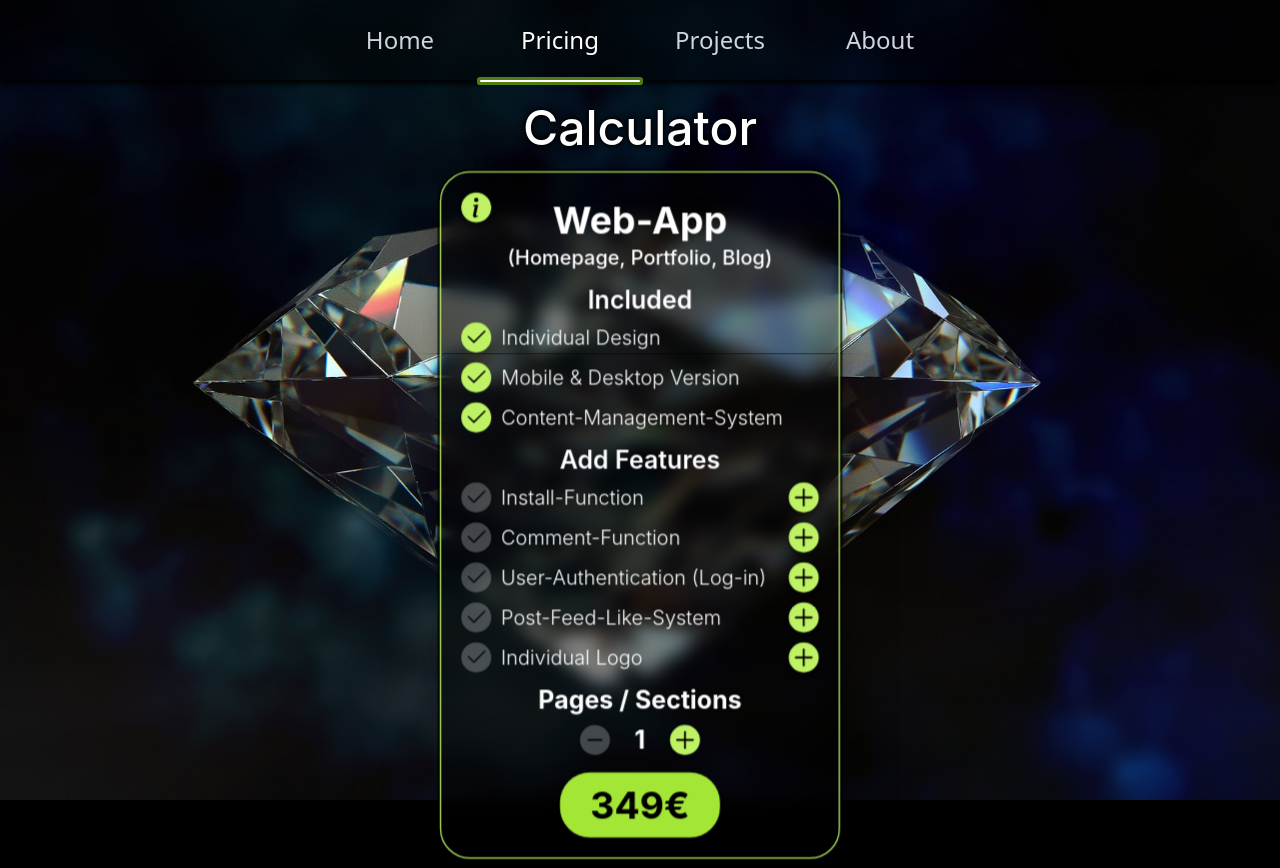
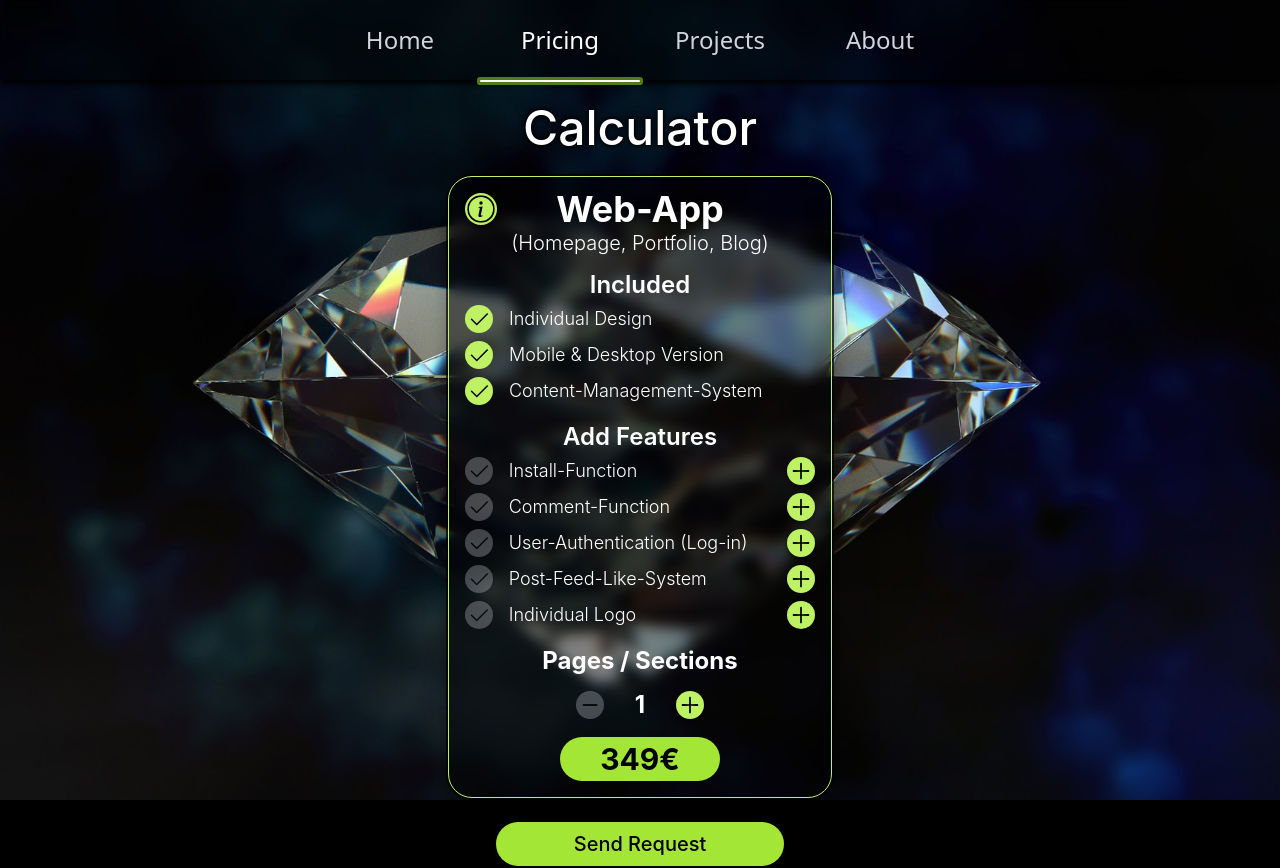
Before and after one commit to fvjupiter/synesthesigns, a Next.js app: page /pricing in a window 1280 px wide. Shown: the top 868 px of the page. Built offline with nearby package versions, Linux system fonts and the light colour scheme.

Commit message:
accordeon

```diff
--- /dev/null
+++ b/components/Background.js
@@ -0,0 +1,52 @@
+import React from 'react'
+import Image from 'next/image'
+import Hacker from '../public/hacker.jpg'
+import Diamond from '../public/diamond.jpg'
+import Blockchain from '../public/blockchain.jpg'
+import FredyImg from '../public/fredy.jpeg'
+import BlueOrangeSpiral from '../public/blueOrangeSpiral.jpg'
+
+export default function Background({ asPath }) {
+  return <>
+    <div className='top-0 left-0 h-screen w-screen fixed z-0 bg-black'>
+        {
+        asPath == '/pricing' ? <>
+            <Image
+                src={Diamond}
+                placeholder="blur"
+                layout='fill'
+                objectFit={'cover'}
+                objectPosition='center'
+            />
+        </>
+        : asPath == '/projects' ? <>
+            <Image
+                src={Blockchain}
+                placeholder="blur"
+                layout='fill'
+                objectFit={'cover'}
+                objectPosition='center'
+            />
+            <div className={`top-0 left-0 right-0 bottom-0 absolute z-0 bg-gradient-to-b from-black/60 via-black/40 to-black/80 sm:from-transparent sm:via-transparent sm:to-transparent`}/>
+        </>
+        : asPath == '/about' ?
+            <Image
+                src={FredyImg}
+                placeholder="blur"
+                layout='fill'
+                objectFit={'contain'}
+                objectPosition='center'
+            />
+        : <>
+            <Image
+                src={Hacker}
+                placeholder="blur"
+                layout='fill'
+                objectFit={'cover'}
+                objectPosition='center'
+            />
+        </>
+        }
+    </div>
+  </>
+}
--- /dev/null
+++ b/components/Layout.js
@@ -0,0 +1,42 @@
+import React, { useState, useEffect } from 'react'
+import { useRouter } from 'next/router'
+import Head from 'next/head'
+import TopBar from '../components/TopBar'
+import Footer from '../components/Footer'
+import Background from './Background'
+
+export default function Layout({ screen, children }) {
+    const router = useRouter()
+    const asPath = router.asPath
+
+    const navItems = [
+      ['Home', '/', 'bg-white ring ring-purple-500/50'],
+      ['Pricing', '/pricing', 'bg-white ring ring-lime-500/60'],
+      ['Projects', '/projects', 'bg-white ring ring-blue-500/70'],
+      ['About', '/about', 'bg-white ring ring-pink-400/50']
+    ]
+
+    const [id, setid] = useState(0)
+    useEffect(() => {
+      for (let i = 0; i < navItems.length; i++) {
+        if(asPath.includes(navItems[i][1])) setid(i)
+      }
+    }, [asPath])
+
+    return <>
+        <Head>
+            <title>Web-Dev Frederik Schoof</title>
+            <meta name="description" content="Modern Web-Apps" />
+            <link rel="icon" href="/fredy.jpeg" />
+        </Head>
+
+        <TopBar id={id} setid={setid} navItems={navItems}/>
+
+        <div className='mt-20 z-10 w-screen absolute'>
+            {children}
+            {screen.height && <Footer />}
+        </div>
+
+        <Background asPath={asPath}/>
+    </>
+}
--- a/components/PricingCard.js
+++ b/components/PricingCard.js
@@ -1,31 +1,38 @@
-import React, { useEffect, useState } from 'react'
+import React, { useEffect, useRef, useState } from 'react'
 import { BsCheck2, BsDash, BsInfoCircle, BsX } from 'react-icons/bs'
 
 export default function PricingCard({ data, price, setToggleData, setSectionsData }) {
     const [isCardInfo, setisCardInfo] = useState(false)
-    useEffect(() => setisCardInfo(false), [])
+    const [infoHeight, setinfoHeight] = useState(0)
+    const infoRef = useRef()
+    useEffect(() => {
+        setisCardInfo(false)
+        setinfoHeight(infoRef.current.clientHeight)
+    }, [])
+
     return <>
-        <div className={`scale-110 sm:scale-[1.25] bg-black backdrop bg-opacity-50 ring-black/70 ${isCardInfo ? 'border-lime-200' : 'border-lime-300'}
+        <div className={` bg-black backdrop bg-opacity-50 ring-black/70 ${isCardInfo ? 'border-lime-200' : 'border-lime-300'}
                 shadow-5xl text-white mx-auto
-                overflow-hidden border ring-2 duration-300 rounded-3xl h-[550px] w-80 py-4 m-2 mt-8 sm:mt-10
+                overflow-hidden border ring-2 duration-300 rounded-3xl w-[356px] sm:w-96 py-4
             `}
             >
                 <div onClick={() => setisCardInfo(!isCardInfo)}
                     className={`
                         ${isCardInfo ? 'hover:text-red-600 text-red-800 active:shadow-answers-inner' : 'hover:bg-lime-100 bg-lime-300 text-black shadow-answers active:shadow-none'}
-                        duration-300 rounded-full ml-4 w-6 h-6 group flex justify-center items-center
+                        duration-300 rounded-full ml-4 w-8 h-8 group flex justify-center items-center
                         overflow-hidden cursor-pointer
                     `}>
                     {!isCardInfo ? <BsInfoCircle size={24} className={'scale-[1.15]'}/> : <BsX size={24} />}
                 </div>
-                <div className={`${isCardInfo ? `h-[544px] overflow-scroll pb-20` : `h-0 overflow-hidden`}
-                    w-full px-4 duration-300 ease-in-out z-20 rounded-2xl text-justify text-sm font-light
+                <div style={{ height: isCardInfo ? infoHeight : 0 }}
+                    className={`${isCardInfo && `mb-32`} overflow-hidden
+                    w-full px-4 duration-500 ease-in-out z-20 rounded-2xl text-justify text-md sm:text-lg
                     `}>
+                        <div ref={infoRef} className='font-light'>
                             A <span className='font-bold'>Web-App</span> is basically a Website which preloads and stores the single pages,
                             so it can behave like a desktop or mobile app.<br/><br/>
                             <ul className='px-4'>
-                            <li className='font-light list-decimal'>Add or remove <span className='font-bold'>features &amp; pages</span></li>
-                            <li className='font-light list-decimal'>A page / section is an area on the Web-App e.g. <span className='font-bold'>Home</span>, <span className='font-bold'>About</span> or an <span className='font-bold'>Image-Gallery</span></li>
+                                <li className='font-light list-decimal'>Add or remove <span className='font-bold'>features &amp; pages</span> (a page / section is an area on the Web-App e.g. <span className='font-bold'>Home</span>, <span className='font-bold'>About</span> or an <span className='font-bold'>Image-Gallery</span>)</li>
                                 <li className='font-light list-decimal'>The price is a prediction and can vary based on your requirements</li>
                                 <li className='font-light list-decimal'>Hit <span className='font-bold'>Send Request</span> to send me an e-mail and receive a <span className='font-bold'>personal offer</span></li>
                                 <li className='font-light list-decimal'>Please provide additional information about what kind of Web-App you&apos;re looking for as well as your <span className='font-bold'>design wishes</span></li>
@@ -52,35 +59,35 @@ export default function PricingCard({ data, price, setToggleData, setSectionsDat
                             </a>
 
 
-
                         </div>
-                <div className={`text-3xl font-cursive font-bold text-center -mt-5`}>{data.title}</div>
-                <div className={`mb-2`}><div className={`text-center font-medium`}>{data.types}</div></div>
-                <UpperSection title={'Included'} height={'h-32 px-4'}>
+                </div>
+                <div className={`text-3xl sm:text-4xl font-cursive font-bold text-center -mt-9`}>{data.title}</div>
+                <div className={`mb-3`}><div className={`text-center text-lg sm:text-xl font-light`}>{data.types}</div></div>
+                <UpperSection title={'Included'}>
                     {data.included.map((title, ind) => (
-                        <div key={ind} className={`flex py-1 items-center justify-start`}>
+                        <div key={ind} className={`flex py-1 px-4 items-center justify-start`}>
                             {getCheckedBox(true)}
-                            <div className='ml-2 font-light'>{title}</div>
+                            <div className='ml-4 text-md sm:text-lg font-light'>{title}</div>
                         </div>
                     ))}
                 </UpperSection>
-                <UpperSection title={'Add Features'} height={'h-48'}>
+                <UpperSection title={'Add Features'}>
                     {data.extras.map((arr, ind) => (
                         <ExtraToggle key={ind} arr={arr} setToggleData={setToggleData}/>
                     ))}
                 </UpperSection>
-                <div className={`text-xl font-bold text-center`}>{data.sections[0]}</div>
+                <div className={`text-xl sm:text-2xl font-bold text-center mb-2`}>{data.sections[0]}</div>
                 <AddSections setSectionsData={setSectionsData} sections={data.sections}/>
-                <div className={`mx-auto relative text-3xl font-bold w-32 inset-x-1/2 -ml-16 mt-2 px-4 py-2 rounded-3xl text-center text-black bg-lime-400`}>
+                <div className={`mx-auto text-3xl font-bold w-36 sm:w-40 mt-2 py-1 rounded-3xl text-center text-black bg-lime-400`}>
                     {price}€
                 </div>
         </div>
     </>
 }
 
-const UpperSection = ({ title, height, children }) => <>
-    <div className={`${height}`}>
-        <div className={`text-xl font-semibold text-center`}
+const UpperSection = ({ title, children }) => <>
+    <div className={`mb-3`}>
+        <div className={`text-xl sm:text-2xl font-semibold text-center`}
             >{title}
         </div>
         {children}
@@ -88,10 +95,10 @@ const UpperSection = ({ title, height, children }) => <>
 </>
 
 const getCheckedBox = isCheck => <>
-    <div className={`h-6 w-6 ${isCheck ? 'opacity-100 bg-lime-300' : 'opacity-30 bg-gray-300'}
-      text-black rounded-full flex items-center justify-center duration-300`}
+    <div className={`w-6 h-6 sm:w-7 sm:h-7 ${isCheck ? 'opacity-100 bg-lime-300' : 'opacity-30 bg-gray-300'}
+      text-black rounded-full flex items-center justify-center duration-300 pt-0.5`}
         >
-            <BsCheck2 size={20} />
+            <BsCheck2 size={24} />
     </div>
 </>
 
@@ -104,10 +111,10 @@ const ExtraToggle = ({ arr, setToggleData }) => {
     return <>
         <div key={'toggle'+arr[0]}
             onClick={setData}
-            className={`group flex py-1 items-center justify-start cursor-pointer hover:bg-white/10 px-4`}
+            className={`group flex py-1 px-4 items-center justify-start cursor-pointer hover:bg-white/10`}
             >
             {getCheckedBox(isActive)}
-            <div className={`ml-2 flex justify-between w-64`}>
+            <div className={`ml-4 text-md sm:text-lg flex justify-between w-[310px]`}>
                 <div className='font-light'>{arr[0]}</div>
                 <div className={`
                     ${isActive ? 'bg-opacity-0'
@@ -116,9 +123,10 @@ const ExtraToggle = ({ arr, setToggleData }) => {
                     >
                     <div className={`${isActive ? 'rotate-0' : '-rotate-45'}
                         ${isActive ? 'group-hover:text-red-600 text-red-800' : 'text-black'}
+                        center w-6 h-6 sm:w-7 sm:h-7
                         duration-300`}
                         >
-                            <BsX size={24} />
+                            <BsX size={30} />
                     </div>
                 </div>
             </div>
@@ -136,22 +144,24 @@ const AddSections = ({ setSectionsData, sections }) => {
         )
         setamount(isAdd ? amount + 1 : amount - 1)
     }
-    return <div className={`center w-24 py-1 mx-auto justify-between`}>
+    return <div className={`center w-32 py-1 mx-auto justify-between mb-3`}>
         <div onClick={() => { if(amount > sections[1]) setData(false) }}
             className={`${amount > sections[1] ? `hover:bg-red-100 active:shadow-none bg-red-300 shadow-answers cursor-pointer`
                 : 'opacity-30 bg-gray-300'}
+                w-6 h-6 sm:w-7 sm:h-7
                 center duration-300 rounded-full`}>
             <div className={`text-black duration-300`}>
-                <BsDash size={24} />
+                <BsDash size={30} />
             </div>
         </div>
-        <div className='text-xl font-bold'>{amount}</div>
+        <div className='text-2xl font-bold'>{amount}</div>
         <div onClick={() => { if(amount < (sections[3] ? sections[3] : 99))  setData(true) }}
             className={`${amount < (sections[3] ? sections[3] : 99) ? `hover:bg-lime-100 active:shadow-none bg-lime-300 shadow-answers cursor-pointer`
                 : 'opacity-30 bg-gray-300'}
+
                 duration-300 center rounded-full`}>
-            <div className={`-rotate-45 text-black duration-300`}>
-                <BsX size={24} />
+            <div className={`-rotate-45 text-black duration-300 w-6 h-6 sm:w-7 sm:h-7 center`}>
+                <BsX size={30} />
             </div>
         </div>
     </div>
--- a/pages/_app.js
+++ b/pages/_app.js
@@ -1,32 +1,8 @@
 import React, { useState, useEffect, useRef } from 'react'
-import { useRouter } from 'next/router'
 import '../styles/globals.css'
-import Head from 'next/head'
-import Image from 'next/image'
-import TopBar from '../components/TopBar'
-import Hacker from '../public/hacker.jpg'
-import Diamond from '../public/diamond.jpg'
-import Blockchain from '../public/blockchain.jpg'
-import FredyImg from '../public/fredy.jpeg'
-import BlueOrangeSpiral from '../public/blueOrangeSpiral.jpg'
-import Footer from '../components/Footer'
+import Layout from '../components/Layout'
 
 function MyApp({ Component, pageProps }) {
-  const router = useRouter()
-  const asPath = router.asPath
-  const navItems = [
-    ['Home', '/', 'bg-white ring ring-purple-500/50'],
-    ['Pricing', '/pricing', 'bg-white ring ring-lime-500/60'],
-    ['Projects', '/projects', 'bg-white ring ring-blue-500/70'],
-    ['About', '/about', 'bg-white ring ring-pink-400/50']
-  ]
-  const [id, setid] = useState(0)
-  useEffect(() => {
-    for (let i = 0; i < navItems.length; i++) {
-      if(asPath.includes(navItems[i][1])) setid(i)
-    }
-  }, [asPath])
-
   const screenRef = useRef()
   const [screen, setscreen] = useState({ height: 0, width: 0 })
   useEffect(() => {
@@ -35,60 +11,13 @@ function MyApp({ Component, pageProps }) {
     })
     observer.observe(screenRef.current)
     return () => screenRef.current && observer.unobserve(screenRef.current)
-}, [])
+  }, [])
 
   return <>
-    <Head>
-      <title>Web-Dev Frederik Schoof</title>
-      <meta name="description" content="Modern Web-Apps" />
-      <link rel="icon" href="/fredy.jpeg" />
-    </Head>
     <div ref={screenRef} className='h-screen w-screen fixed -z-50'/>
-    <TopBar id={id} setid={setid} navItems={navItems}/>
-    <div className='mt-20 z-10 w-screen absolute'>
+    <Layout screen={screen}>
       <Component {...pageProps} screen={screen}/>
-      {screen.height && <Footer />}
-    </div>
-    <div className='top-0 left-0 h-screen w-screen fixed z-0 bg-black'>
-    {
-      asPath == '/pricing' ? <>
-        <Image
-            src={Diamond}
-            placeholder="blur"
-            layout='fill'
-            objectFit={'cover'}
-            objectPosition='center'
-        />
-      </>
-      : asPath == '/projects' ? <>
-        <Image
-            src={Blockchain}
-            placeholder="blur"
-            layout='fill'
-            objectFit={'cover'}
-            objectPosition='center'
-        />
-        <div className={`top-0 left-0 right-0 bottom-0 absolute z-0 bg-gradient-to-b from-black/60 via-black/40 to-black/80 sm:from-transparent sm:via-transparent sm:to-transparent`}/>
-      </>
-      : asPath == '/about' ?
-        <Image
-            src={FredyImg}
-            placeholder="blur"
-            layout='fill'
-            objectFit={'contain'}
-            objectPosition='center'
-        />
-      : <>
-        <Image
-            src={Hacker}
-            placeholder="blur"
-            layout='fill'
-            objectFit={'cover'}
-            objectPosition='center'
-        />
-      </>
-    }
-    </div>
+    </Layout>
   </>
 }
 
--- a/pages/pricing.js
+++ b/pages/pricing.js
@@ -45,14 +45,14 @@ export default function Pricing({ screen }) {
     <div style={{ minHeight: screen.height -80 }} className={`pb-4`}>
       <PageTitle title={'Calculator'}/>
       {/* sm:shadow-big */}
-      <div className='w-[375px] sm:w-[640px] rounded-3xl mx-auto mt-0 sm:mt-6 pt-6'>
+      <div className='rounded-3xl mx-auto mt-6'>
         <PricingCard data={data} price={price} setToggleData={setToggleData} setSectionsData={setSectionsData}/>
         <a href={`mailto:schoof.frederik@gmail.com?subject=Web-App Request&body=${getEmailBody()}`}>
-            <div className={`scale-[1] mt-12 sm:mt-24 text-xl bg-lime-400 hover:bg-lime-200
+            <div className={`scale-[1] mt-6 text-xl bg-lime-400 hover:bg-lime-200
                 shadow-3xl hover:shadow-none rounded-3xl duration-300
                 px-4 py-2 mx-auto sm:mb-2
                 text-black font-bold
-                w-72 h-12 flex items-center justify-center`}>
+                w-72 flex items-center justify-center`}>
                 <div className='font-medium'>Send Request</div>
             </div>
         </a>
```
Also changed, not shown: components/Accordeon.js (added, +22 -0 lines), pages/index.js (+41 -22 lines). Lines whose indentation alone changed are shown as unchanged.
